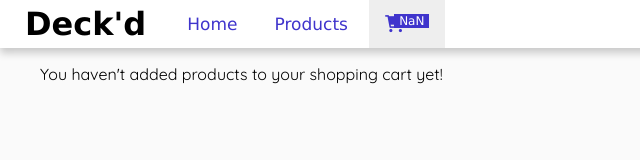
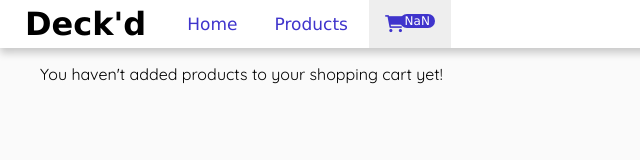
Before and after one commit to diegohpezet/eCommerce-Coderhouse-final, a plain HTML site: page views/shoppingcart.html in a window 1280 px wide. Shown: the full height of the page, 0-640 px from the left. Drawn offline with Linux system fonts and the light colour scheme; some packages are replaced by stand-ins of ours; a script that the page names is missing.

Commit message:
Update shoppingcart.html

```diff
--- a/views/shoppingcart.html
+++ b/views/shoppingcart.html
@@ -20,7 +20,10 @@
       <nav class="links">
         <a href="../index.html">Home</a>
         <a href="mart.html">Products</a>
-        <a href="#" class="cart active"><i class="fa-solid fa-cart-shopping"></i><span id="lblCartCount">0</span></a>
+        <a href="#" class="cart active">
+          <i class="fa-solid fa-cart-shopping"></i>
+          <span class='badge badge-warning' id="lblCartCount">0</span>
+        </a>
       </nav>
     </header>
     <div class="main">
```
